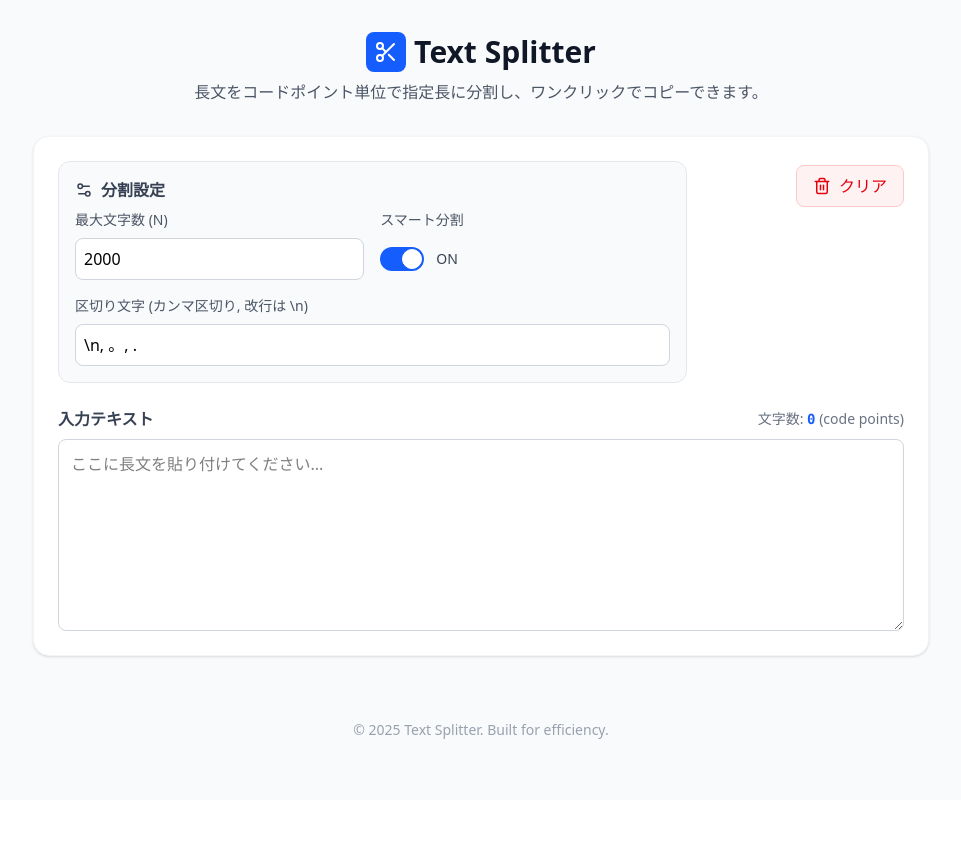
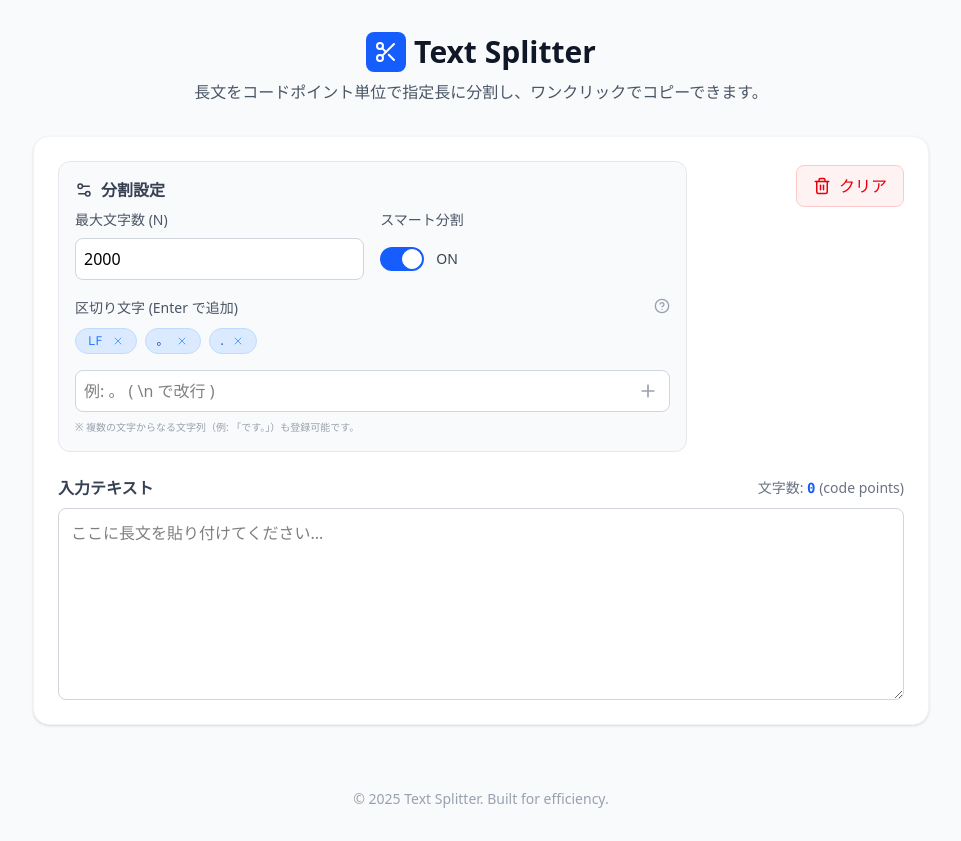
Before and after one commit to cebasypia/text-splitter, a React (Vite) app: page / in a window 1280 px wide. Shown: the whole page, without its empty margins (159-1120 px from the left). Before the commit the page ends 800 px from the top, so only its background shows below. Built offline with nearby package versions, Linux system fonts and the light colour scheme.

Commit message:
feat: enhance delimiter input with help tooltip and dynamic display

```diff
--- a/src/components/SplitSettings.tsx
+++ b/src/components/SplitSettings.tsx
@@ -1,5 +1,5 @@
-import React, { useState, useEffect } from 'react';
-import { Settings2 } from 'lucide-react';
+import React, { useState } from 'react';
+import { Settings2, X, Plus, HelpCircle } from 'lucide-react';
 
 interface SplitSettingsProps {
   chunkSize: number;
@@ -19,38 +19,31 @@
   onDelimitersChange,
 }) => {
   const [inputValue, setInputValue] = useState('');
+  const [showHelp, setShowHelp] = useState(false);
 
-  // 親の状態が変わったときにローカルの状態を同期する
-  useEffect(() => {
-    const formatted = delimiters
-      .map((d) => (d === '\n' ? '\\n' : d))
-      .join(', ');
+  const handleAddDelimiter = () => {
+    if (!inputValue) return;
 
-    // 入力中（フォーカス中）は同期しないようにして、入力の邪魔をしない
-    if (document.activeElement?.id !== 'delimiters') {
-      setInputValue(formatted);
+    // \n と \t のみを明示的に置換
+    const newDelimiter = inputValue
+      .replace(/\\n/g, '\n')
+      .replace(/\\t/g, '\t');
+
+    if (!delimiters.includes(newDelimiter)) {
+      onDelimitersChange([...delimiters, newDelimiter]);
     }
-  }, [delimiters]);
-
-  const handleDelimitersChange = (e: React.ChangeEvent<HTMLInputElement>) => {
-    const value = e.target.value;
-    setInputValue(value);
-
-    const newDelimiters = value
-      .split(',')
-      .map((d) => d.trim())
-      .filter((d) => d !== '')
-      .map((d) => (d === '\\n' ? '\n' : d));
-
-    onDelimitersChange(newDelimiters);
+    setInputValue('');
   };
 
-  const handleBlur = () => {
-    // フォーカスが外れたときにきれいに整形する
-    const formatted = delimiters
-      .map((d) => (d === '\n' ? '\\n' : d))
-      .join(', ');
-    setInputValue(formatted);
+  const handleRemoveDelimiter = (index: number) => {
+    onDelimitersChange(delimiters.filter((_, i) => i !== index));
+  };
+
+  const handleKeyDown = (e: React.KeyboardEvent<HTMLInputElement>) => {
+    if (e.key === 'Enter') {
+      e.preventDefault();
+      handleAddDelimiter();
+    }
   };
 
   return (
@@ -98,18 +91,95 @@
 
       {isSmartSplit && (
         <div className="flex flex-col gap-2">
+          <div className="flex items-center justify-between">
             <label htmlFor="delimiters" className="text-sm font-medium text-gray-600">
-            区切り文字 (カンマ区切り, 改行は \n)
+              区切り文字 (Enter で追加)
             </label>
+            <div className="relative">
+              <button
+                type="button"
+                onMouseEnter={() => setShowHelp(true)}
+                onMouseLeave={() => setShowHelp(false)}
+                onClick={() => setShowHelp(!showHelp)}
+                className="text-gray-400 hover:text-blue-600 transition-colors"
+              >
+                <HelpCircle size={16} />
+              </button>
+
+              {showHelp && (
+                <div className="absolute right-0 bottom-full mb-2 w-64 p-3 bg-white border border-gray-200 rounded-lg shadow-xl z-10 text-xs text-gray-600 space-y-2">
+                  <p className="font-bold text-gray-800 border-b pb-1 mb-1">文字の入力方法</p>
+                  <ul className="space-y-1">
+                    <li className="flex justify-between">
+                      <code className="bg-gray-100 px-1 rounded text-blue-600">\n</code>
+                      <span>改行 (LF)</span>
+                    </li>
+                    <li className="flex justify-between">
+                      <code className="bg-gray-100 px-1 rounded text-blue-600">\t</code>
+                      <span>タブ (Tab)</span>
+                    </li>
+                    <li className="flex justify-between">
+                      <code className="bg-gray-100 px-1 rounded text-blue-600">。</code>
+                      <span>句点など通常の文字</span>
+                    </li>
+                  </ul>
+                  <p className="pt-1 text-[10px] text-gray-400 italic">
+                    ※入力してEnterを押すと確定します。
+                  </p>
+                </div>
+              )}
+            </div>
+          </div>
+
+          <div className="flex flex-wrap gap-2 mb-2">
+            {delimiters.map((d, i) => (
+              <span
+                key={i}
+                className="inline-flex items-center px-2.5 py-1 rounded-full text-xs font-medium bg-blue-100 text-blue-800 border border-blue-200"
+              >
+                {d.split('').map((char, index) => (
+                  <React.Fragment key={index}>
+                    {char === '\n' ? (
+                      <span className="text-blue-500 font-mono mx-0.5">LF</span>
+                    ) : char === '\t' ? (
+                      <span className="text-blue-500 font-mono mx-0.5">Tab</span>
+                    ) : (
+                      char
+                    )}
+                  </React.Fragment>
+                ))}
+                <button
+                  type="button"
+                  onClick={() => handleRemoveDelimiter(i)}
+                  className="ml-1.5 inline-flex items-center justify-center h-4 w-4 rounded-full text-blue-400 hover:bg-blue-200 hover:text-blue-600 focus:outline-none"
+                >
+                  <X size={12} />
+                </button>
+              </span>
+            ))}
+          </div>
+
+          <div className="relative">
             <input
               id="delimiters"
               type="text"
-            className="w-full p-2 border border-gray-300 rounded-lg focus:ring-2 focus:ring-blue-500 focus:border-transparent outline-none bg-white"
+              className="w-full p-2 pr-10 border border-gray-300 rounded-lg focus:ring-2 focus:ring-blue-500 focus:border-transparent outline-none bg-white"
               value={inputValue}
-            onChange={handleDelimitersChange}
-            onBlur={handleBlur}
-            placeholder="\n, 。, ."
+              onChange={(e) => setInputValue(e.target.value)}
+              onKeyDown={handleKeyDown}
+              placeholder="例: 。 ( \n で改行 )"
             />
+            <button
+              type="button"
+              onClick={handleAddDelimiter}
+              className="absolute right-2 top-1/2 -translate-y-1/2 p-1 text-gray-400 hover:text-blue-600 rounded-md"
+            >
+              <Plus size={20} />
+            </button>
+          </div>
+          <p className="text-[10px] text-gray-400">
+            ※ 複数の文字からなる文字列（例: 「です。」）も登録可能です。
+          </p>
         </div>
       )}
     </div>
```
Lines whose indentation alone changed are shown as unchanged.
